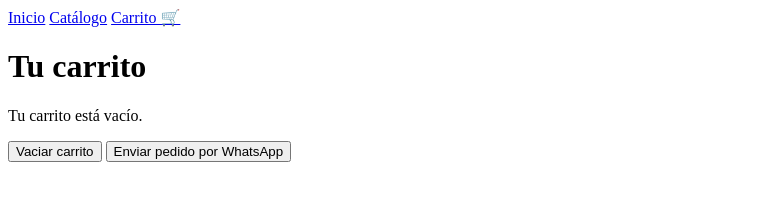
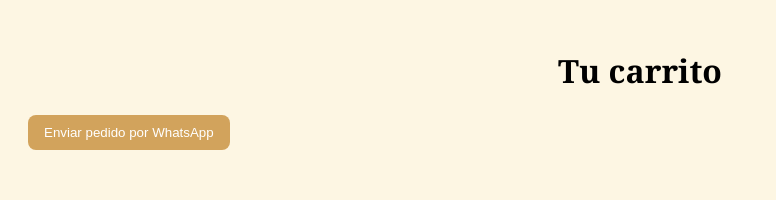
Before and after one commit to orlandovago23-stack/migapasteleria, a plain HTML site: page mercado.html in a window 1280 px wide. Shown: the whole page, without its empty margins (0-776 px from the left). Drawn offline with Linux system fonts and the light colour scheme.

Commit message:
mercado.html

```diff
--- a/mercado.html
+++ b/mercado.html
@@ -1,28 +1,28 @@
 <!DOCTYPE html>
 <html lang="es">
 <head>
-    <meta charset="UTF-8">
-    <title>Carrito - La Buena Miga</title>
-    <link rel="stylesheet" href="styles.css">
+  <meta charset="UTF-8">
+  <title>Carrito - La Buena Miga</title>
+  <meta name="viewport" content="width=device-width, initial-scale=1.0">
+
+  <style>
+    body { font-family: Georgia, serif; background: #fdf6e3; padding: 20px; }
+    h1 { text-align: center; margin-bottom: 20px; }
+    .item { background: #fffaf0; padding: 15px; margin-bottom: 12px; border-radius: 10px; }
+    .total { font-size: 1.4rem; margin-top: 20px; text-align: center; }
+    button { padding: 10px 16px; border: none; background: #d2a35c; color: white; border-radius: 8px; cursor: pointer; }
+  </style>
 </head>
 
 <body>
-    <nav class="nav">
-        <a href="index.html">Inicio</a>
-        <a href="index.html#catalogo">Catálogo</a>
-        <a href="mercado.html">Carrito 🛒</a>
-    </nav>
 
-    <h1>Tu carrito</h1>
+  <h1>Tu carrito</h1>
 
-    <main class="mercado">
-        <div id="lista-carrito"></div>
-        <p id="total"></p>
+  <div id="lista"></div>
+  <p class="total" id="total"></p>
 
-        <button id="btn-vaciar">Vaciar carrito</button>
-        <button id="btn-whatsapp">Enviar pedido por WhatsApp</button>
-    </main>
+  <button id="btn-whatsapp">Enviar pedido por WhatsApp</button>
 
-    <script src="carrito.js"></script>
+  <script src="carrito.js"></script>
 </body>
 </html>
```
